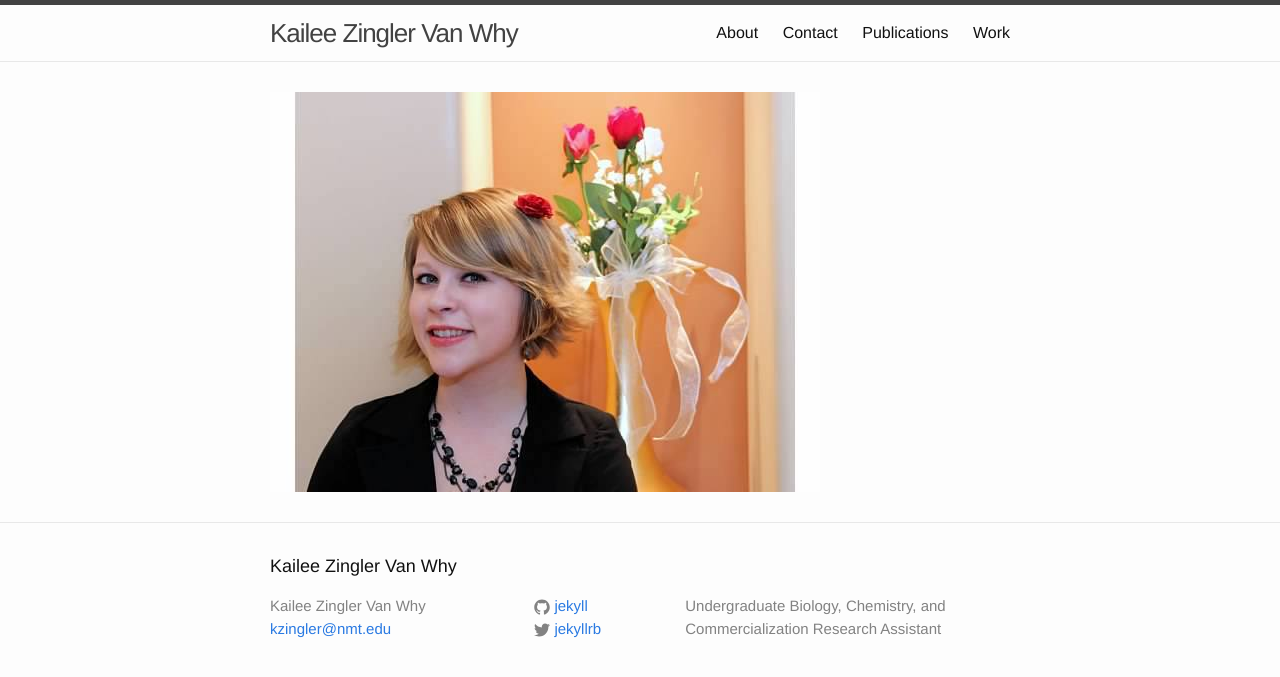
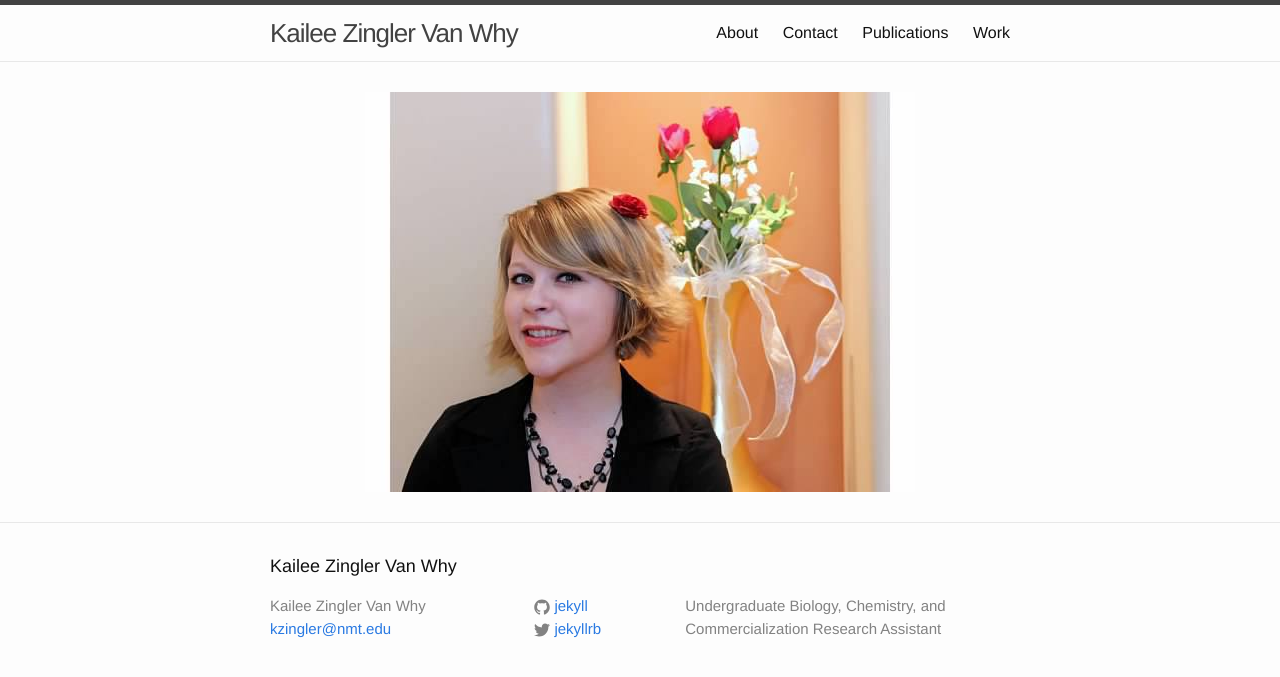
Before and after one commit to kzingler/kzingler.github.io, a Jekyll site: the page built from index.html, in a window 1280 px wide. Shown: the top 677 px of the page. Built offline with Jekyll 4.4.1, drawn with Linux system fonts in a browser that asks for light colours.

Commit message:
Update index.html

```diff
--- a/index.html
+++ b/index.html
@@ -2,9 +2,8 @@
 layout: default
 ---
 
-<div class="home">
-
-  <img src="assets/me.jpg" style="margin-left:auto; margin-right:auto">
+<div class="home" style="text-align:center;">
+  <img src="assets/me.jpg">
   <!--
   <h1 class="page-heading">Posts</h1>
 
```
